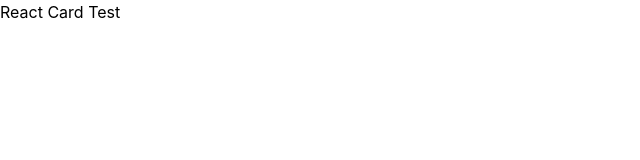
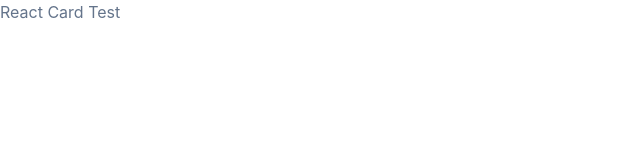
Before and after one commit to AmaduKamara/react-card-test, a React (Create React App) app: page / in a window 1280 px wide. Shown: the top 160 px of the page, without its empty margins (0-640 px from the left). Built offline with nearby package versions, Linux system fonts and the light colour scheme.

Commit message:
Add background to the App component's main

```diff
--- a/src/App.js
+++ b/src/App.js
@@ -1,8 +1,8 @@
 const App = () => {
   return (
-    <div className="App">
+    <main className="antialiased text-slate-500 dark:text-slate-400 bg-white dark:bg-slate-900 h-screen">
       <h1>React Card Test</h1>
-    </div>
+    </main>
   );
 };
 
```
